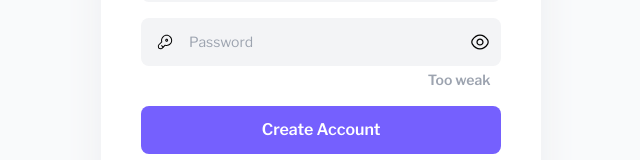
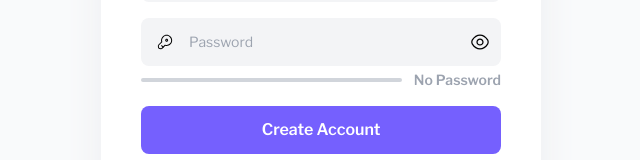
Before and after one commit to arshWebDev/chat-app, a Next.js app: page /sign-up in a window 1280 px wide. Shown: the part 458-618 px from the top of the page, without its empty margins (319-959 px from the left). Built offline with nearby package versions, Linux system fonts and the light colour scheme.

Commit message:
fix: issues in password strength checker

```diff
--- a/components/FormInput.js
+++ b/components/FormInput.js
@@ -4,21 +4,27 @@ const FormInput = ({ type, value, setValue, placeholder, form, error }) => {
   const [passwordVisible, setPasswordVisible] = useState(false);
 
   const checkPasswordStrength = () => {
+    if (value.length === 0) {
+      return "bg-transparent w-0";
+    }
     if (value.length < 6) {
-      return "bg-red-500 w-[25%]";
+      return "bg-red-500 w-1/4";
     }
     if (value.length >= 6 && value.length <= 10) {
-      return "bg-yellow-400 w-[50%]";
+      return "bg-yellow-400 w-2/4";
     }
     if (value.length > 10 && value.length <= 16) {
-      return "bg-blue-400 w-[75%]";
+      return "bg-blue-400 w-3/4";
     }
     if (value.length > 16) {
-      return "bg-green-400 w-[100%]";
+      return "bg-green-400 w-full";
     }
   };
 
   const getPasswordStrengthWords = () => {
+    if (value.length === 0) {
+      return "No Password";
+    }
     if (value.length < 6) {
       return "Too weak";
     }
@@ -154,14 +160,14 @@ const FormInput = ({ type, value, setValue, placeholder, form, error }) => {
 
       {type === "password" && (
         <div className="absolute -bottom-6 left-0 flex items-center gap-3 w-full">
-          <div className="relative w-full h-1 rounded-2xl">
+          <div className="relative w-full h-1 bg-gray-300 rounded-2xl">
             <div
-              className={`absolute z-20 top-0 left-0 h-1 bg-transparent w-0 ${checkPasswordStrength()} rounded-2xl transition-all duration-300`}
+              className={`absolute z-20 top-0 left-0 h-1 ${checkPasswordStrength()} rounded-2xl transition-all duration-300`}
             ></div>
           </div>
-          <span className="w-24 font-semibold text-sm text-gray-400">
+          <div className="min-w-max font-semibold text-sm text-gray-400">
             {getPasswordStrengthWords()}
-          </span>
+          </div>
         </div>
       )}
     </div>
```
